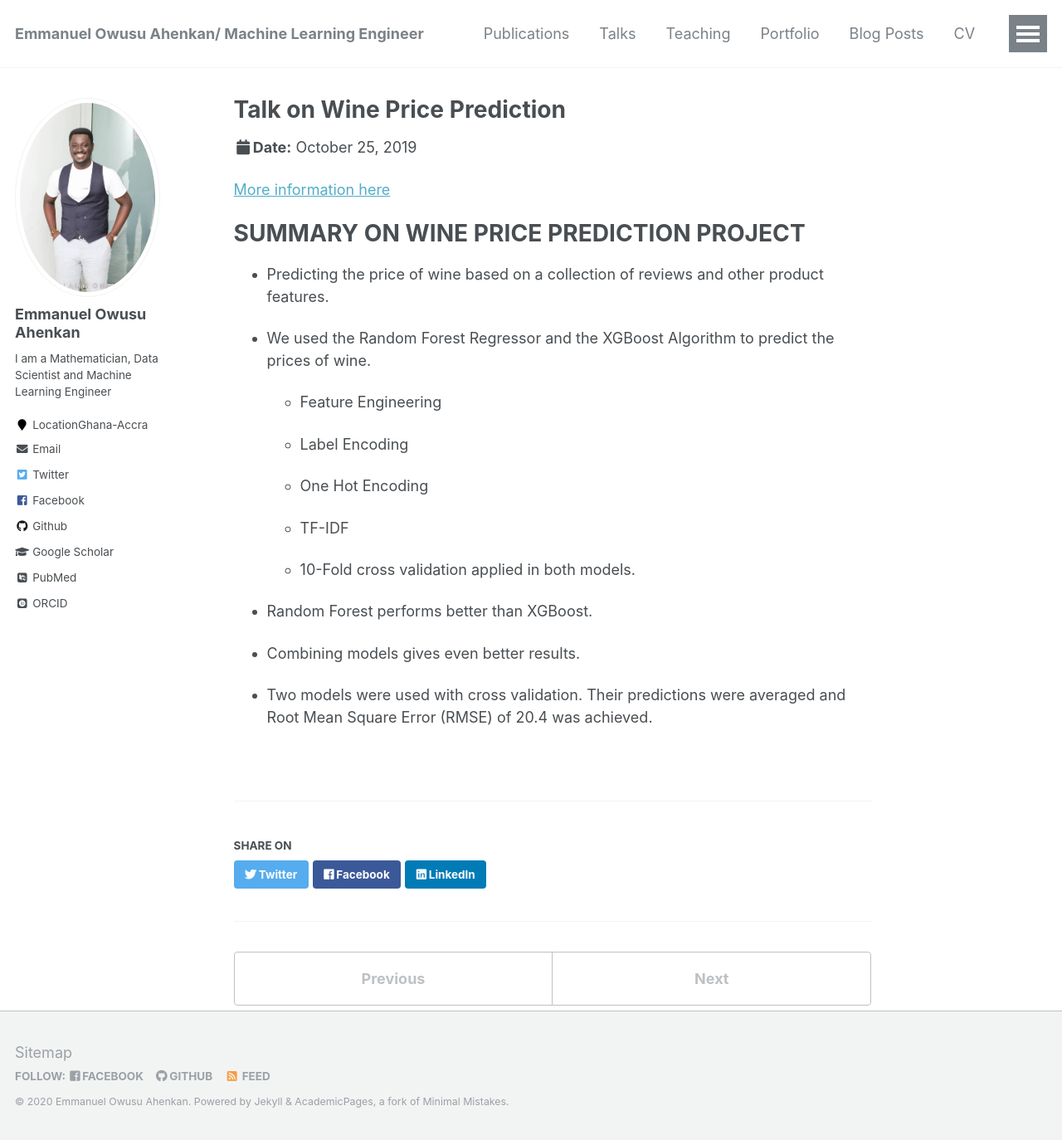
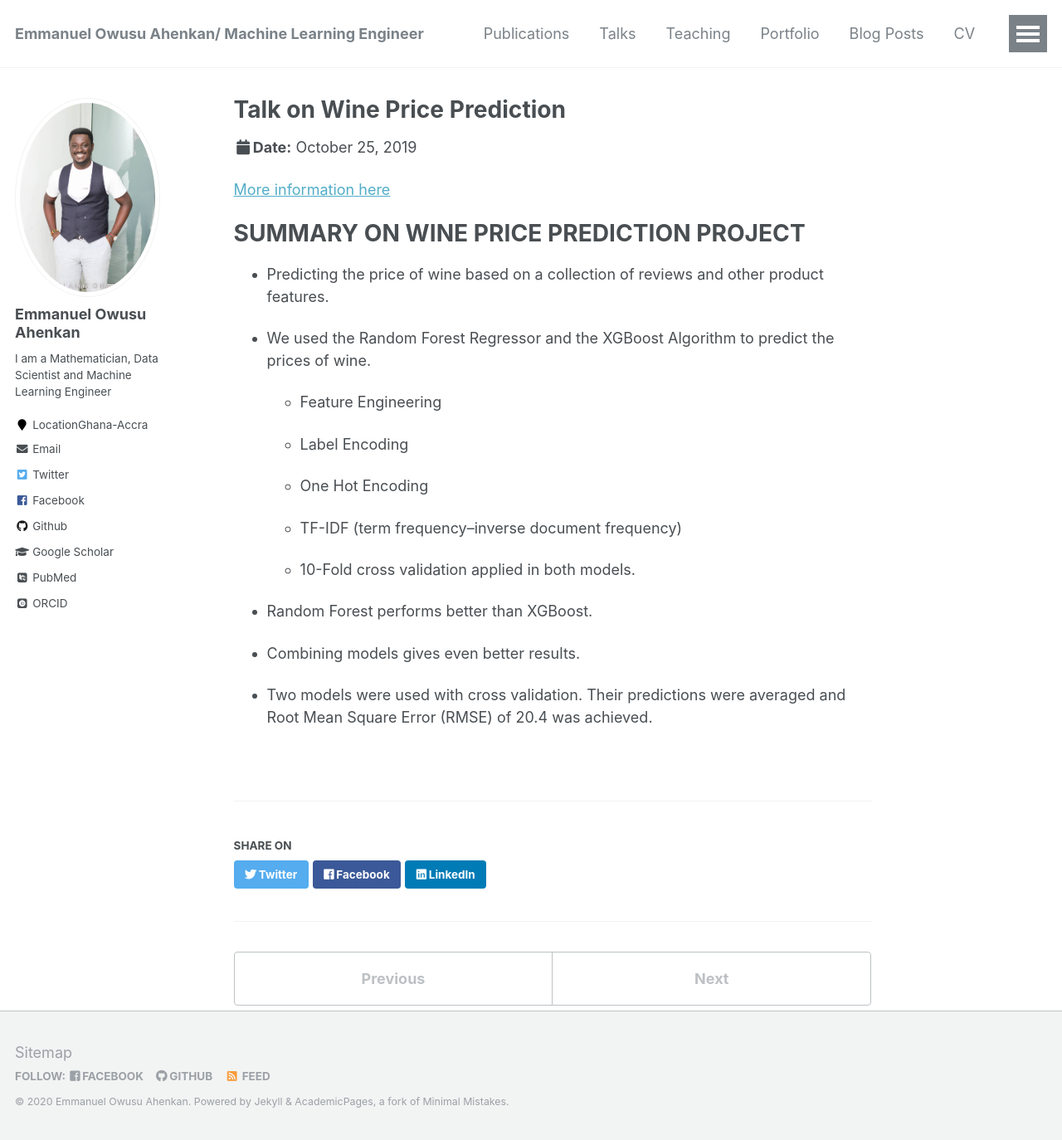
Before and after one commit to EmmanuelOwusu/EmmanuelOwusu.github.io, a Jekyll site: the page built from _talks/2014-02-01-talk-2.md, in a window 1280 px wide and 1374 px high. Shown: the whole window at 83% size. Built offline with Jekyll 4.4.1, drawn with Linux system fonts in a browser that asks for light colours; some web fonts are replaced.

Commit message:
Update talk on wine price prediction
Update talk on wine price prediction

```diff
--- a/_talks/2014-02-01-talk-2.md
+++ b/_talks/2014-02-01-talk-2.md
@@ -23,7 +23,7 @@ location: "Accra, Ghana"
 
     * One Hot Encoding
 
-     * TF-IDF
+     * TF-IDF  (term frequency–inverse document frequency)
 
      * 10-Fold cross validation applied in both models.
 
```
